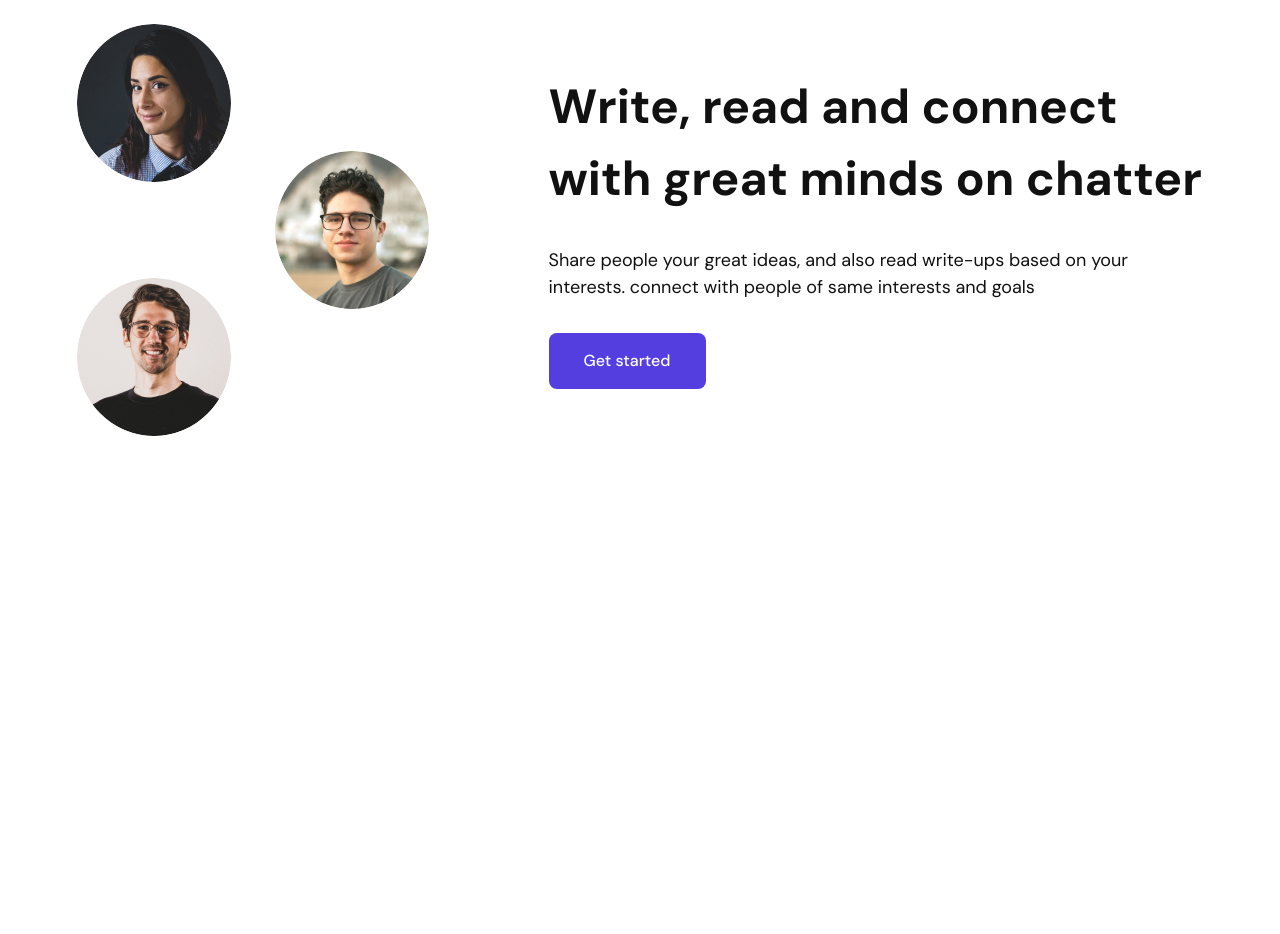
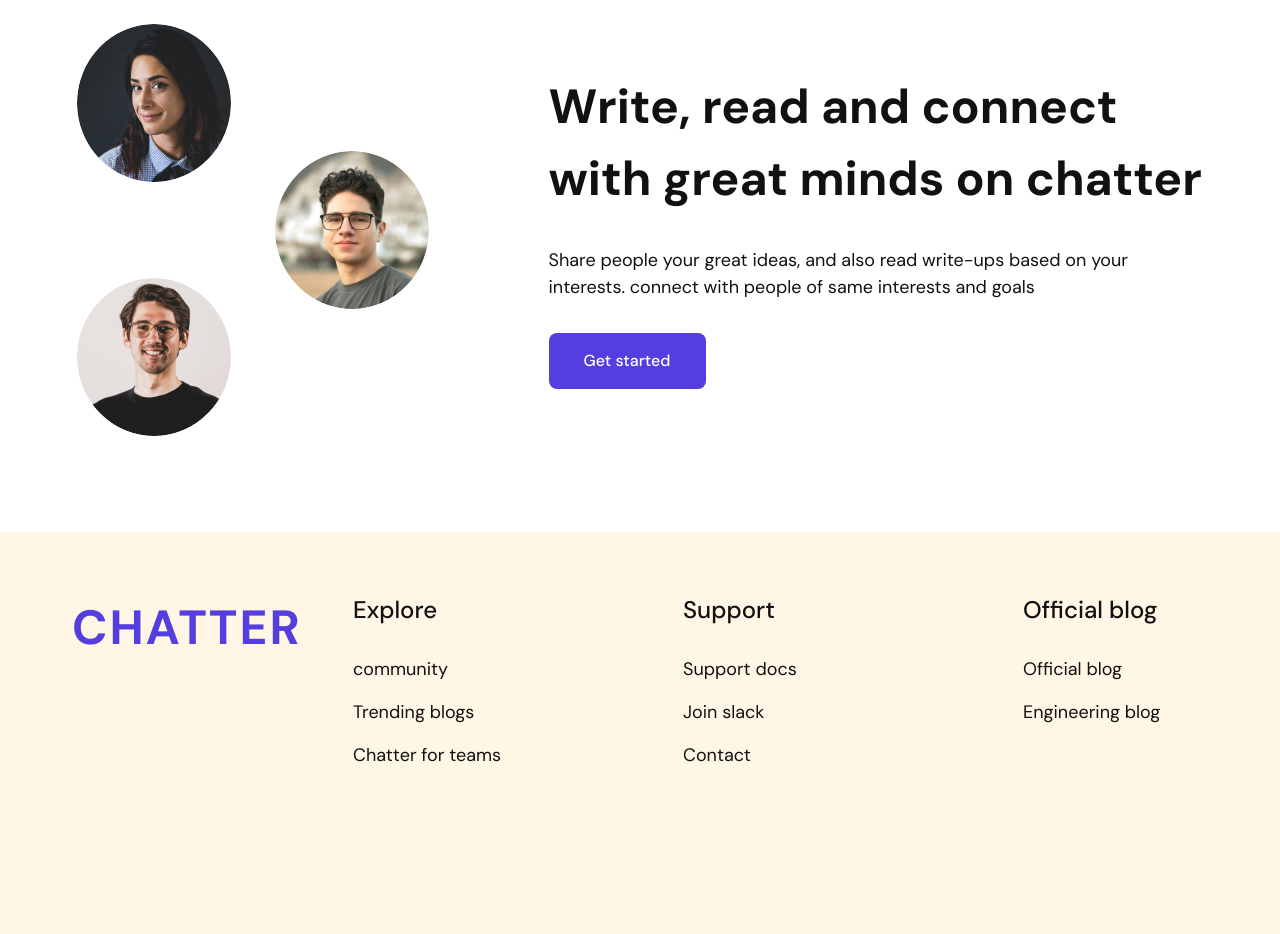
Before and after one commit to FolashadeBlessingBello/chatter, a plain HTML site: page index.html in a window 1280 px wide. Shown: the part 2646-3580 px from the top of the page. Before the commit the page ends 3082 px from the top, so only its background shows below. Drawn offline with Linux system fonts and the light colour scheme.

Commit message:
feat: add footer section

```diff
--- a/css/style.css
+++ b/css/style.css
@@ -393,3 +393,44 @@ body {
   font-size: 18px;
   line-height: 27px;
 }
+
+/* Footer */
+.footer {
+  margin-top: 96px;
+  padding-block: 60px;
+  min-height: 402px;
+  background-color: #ffedcc80;
+}
+
+.footer__inner {
+  display: grid;
+  grid-template-columns: 1fr 330px 340px 185px;
+  align-items: start;
+}
+
+.footer__heading {
+  font-size: 24px;
+  line-height: 36px;
+  font-weight: var(--fw-medium);
+}
+
+.footer__list {
+  display: flex;
+  flex-direction: column;
+  gap: 16px;
+  margin-top: 28px;
+  padding: 0;
+  list-style: none;
+}
+
+.footer__link {
+  font-size: 18px;
+  line-height: 27px;
+  color: inherit;
+  text-decoration: none;
+  transition: color 0.2s ease;
+}
+
+.footer__link:hover {
+  color: var(--color-primary);
+}
--- a/index.html
+++ b/index.html
@@ -1,23 +1,28 @@
-<!DOCTYPE html>
+<!doctype html>
 <html lang="en">
   <head>
-  <meta charset="UTF-8">
-  <meta name="viewport" content="width=device-width, initial-scale=1.0">
+    <meta charset="UTF-8" />
+    <meta name="viewport" content="width=device-width, initial-scale=1.0" />
     <title>chatter</title>
 
-    <link rel="preconnect" href="https://fonts.googleapis.com">
-<link rel="preconnect" href="https://fonts.gstatic.com" crossorigin>
-<link href="https://fonts.googleapis.com/css2?family=DM+Sans:ital,opsz,wght@0,9..40,100..1000;1,9..40,100..1000&display=swap" rel="stylesheet">
+    <link rel="preconnect" href="https://fonts.googleapis.com" />
+    <link rel="preconnect" href="https://fonts.gstatic.com" crossorigin />
+    <link
+      href="https://fonts.googleapis.com/css2?family=DM+Sans:ital,opsz,wght@0,9..40,100..1000;1,9..40,100..1000&display=swap"
+      rel="stylesheet"
+    />
 
-<link rel="icon" type="image/png" sizes="32x32" href="assets/favicon_io/favicon-32x32.png">
+    <link
+      rel="icon"
+      type="image/png"
+      sizes="32x32"
+      href="assets/favicon_io/favicon-32x32.png"
+    />
 
-
-<link rel="stylesheet" href="./css/style.css">
+    <link rel="stylesheet" href="./css/style.css" />
   </head>
   <body>
-
     <header class="header">
-
       <div class="header__inner container">
         <a href="#" class="logo">Chatter</a>
 
@@ -35,16 +40,19 @@
           <a href="#" class="btn btn--primary">Sign up</a>
         </div>
       </div>
-
     </header>
-
 
     <main>
       <section class="hero" id="home">
         <div class="container">
           <div class="hero__content">
-        <h1 class="hero__title">Welcome to Chatter: A Haven for Text-Based Content</h1>
-        <p class="hero__text">Unleash the Power of Words, Connect with Like-minded Readers and Writers</p>
+            <h1 class="hero__title">
+              Welcome to Chatter: A Haven for Text-Based Content
+            </h1>
+            <p class="hero__text">
+              Unleash the Power of Words, Connect with Like-minded Readers and
+              Writers
+            </p>
             <a href="#" class="btn btn--primary">Get started</a>
           </div>
         </div>
@@ -56,7 +64,14 @@
             <div class="about__content">
               <h2 class="about__title">About Chatter</h2>
               <p class="about__text">
-          Chatter is a multi-functional platform where authors and readers can have access to their own content. It aims to be a traditional bookworm’s heaven and a blog to get access to more text based content. Our vision is to foster an inclusive and vibrant community where diversity is celebrated. We encourage open-mindedness and respect for all individuals, regardless of their backgrounds or beliefs. By promoting dialogue and understanding, we strive
+                Chatter is a multi-functional platform where authors and readers
+                can have access to their own content. It aims to be a
+                traditional bookworm’s heaven and a blog to get access to more
+                text based content. Our vision is to foster an inclusive and
+                vibrant community where diversity is celebrated. We encourage
+                open-mindedness and respect for all individuals, regardless of
+                their backgrounds or beliefs. By promoting dialogue and
+                understanding, we strive
               </p>
             </div>
 
@@ -74,7 +89,11 @@
           <div class="why__header">
             <h2 class="why__title">Why you should join chatter</h2>
             <p class="why__text">
-        Our goal is to make writers and readers see our platform as their next heaven for blogging, ensuring ease in interactions, connecting with like-minded peers, have access to favorite content based on interests and able to communicate your great ideas with people
+              Our goal is to make writers and readers see our platform as their
+              next heaven for blogging, ensuring ease in interactions,
+              connecting with like-minded peers, have access to favorite content
+              based on interests and able to communicate your great ideas with
+              people
             </p>
           </div>
 
@@ -84,7 +103,11 @@
                 <img src="./assets/icons/analytics.svg" alt="" />
               </div>
               <h3 class="card__title">Analytics</h3>
-        <p class="card__text">Analytics to track the number of views, likes and comment and also analyze the performance of your articles over a period of time</p>
+              <p class="card__text">
+                Analytics to track the number of views, likes and comment and
+                also analyze the performance of your articles over a period of
+                time
+              </p>
             </li>
 
             <li class="card">
@@ -92,7 +115,10 @@
                 <img src="./assets/icons/social.svg" alt="" />
               </div>
               <h3 class="card__title">Social interactions</h3>
-        <p class="card__text">Users on the platform can interact with posts they like, comment and engage in discussions</p>
+              <p class="card__text">
+                Users on the platform can interact with posts they like, comment
+                and engage in discussions
+              </p>
             </li>
 
             <li class="card">
@@ -100,7 +126,10 @@
                 <img src="./assets/icons/content.svg" alt="" />
               </div>
               <h3 class="card__title">Content creation</h3>
-        <p class="card__text">Write nice and appealing with our in-built markdown, a rich text editor</p>
+              <p class="card__text">
+                Write nice and appealing with our in-built markdown, a rich text
+                editor
+              </p>
             </li>
           </ul>
         </div>
@@ -117,12 +146,17 @@
 
             <div class="testimonial__content">
               <blockquote class="testimonial__quote">
-          “Chatter has become an integral part of my online experience. As a user of this incredible blogging platform, I have discovered a vibrant community of individuals who are passionate about sharing their ideas and engaging in thoughtful discussions.”
+                “Chatter has become an integral part of my online experience. As
+                a user of this incredible blogging platform, I have discovered a
+                vibrant community of individuals who are passionate about
+                sharing their ideas and engaging in thoughtful discussions.”
               </blockquote>
 
               <p class="testimonial__author">
                 <span class="testimonial__name">Adebobola Muhydeen,</span>
-          <span class="testimonial__role">Software developer at Apple</span>
+                <span class="testimonial__role"
+                  >Software developer at Apple</span
+                >
               </p>
 
               <a href="#" class="btn btn--primary">Join chatter</a>
@@ -135,21 +169,69 @@
         <div class="container">
           <div class="cta__inner">
             <div class="cta__photos">
-        <img class="cta__photo cta__photo--one" src="./assets/images/cta-1.jpg" alt="" />
-        <img class="cta__photo cta__photo--two" src="./assets/images/cta-2.jpg" alt="" />
-        <img class="cta__photo cta__photo--three" src="./assets/images/cta-3.jpg" alt="" />
+              <img
+                class="cta__photo cta__photo--one"
+                src="./assets/images/cta-1.jpg"
+                alt=""
+              />
+              <img
+                class="cta__photo cta__photo--two"
+                src="./assets/images/cta-2.jpg"
+                alt=""
+              />
+              <img
+                class="cta__photo cta__photo--three"
+                src="./assets/images/cta-3.jpg"
+                alt=""
+              />
             </div>
 
             <div class="cta__content">
-        <h2 class="cta__title">Write, read and connect with great minds on chatter</h2>
-        <p class="cta__text">Share people your great ideas, and also read write-ups based on your interests. connect with people of same interests and goals</p>
+              <h2 class="cta__title">
+                Write, read and connect with great minds on chatter
+              </h2>
+              <p class="cta__text">
+                Share people your great ideas, and also read write-ups based on
+                your interests. connect with people of same interests and goals
+              </p>
               <a href="#" class="btn btn--primary">Get started</a>
             </div>
           </div>
         </div>
       </section>
+    </main>
+    <footer class="footer">
+  <div class="container">
+    <div class="footer__inner">
+      <a href="#" class="logo">Chatter</a>
 
-</main>
+      <nav class="footer__column" aria-label="Explore">
+        <h3 class="footer__heading">Explore</h3>
+        <ul class="footer__list">
+          <li><a href="#" class="footer__link">community</a></li>
+          <li><a href="#" class="footer__link">Trending blogs</a></li>
+          <li><a href="#" class="footer__link">Chatter for teams</a></li>
+        </ul>
+      </nav>
 
+      <nav class="footer__column" aria-label="Support">
+        <h3 class="footer__heading">Support</h3>
+        <ul class="footer__list">
+          <li><a href="#" class="footer__link">Support docs</a></li>
+          <li><a href="#" class="footer__link">Join slack</a></li>
+          <li><a href="#contact" class="footer__link">Contact</a></li>
+        </ul>
+      </nav>
+
+      <nav class="footer__column" aria-label="Official blog">
+        <h3 class="footer__heading">Official blog</h3>
+        <ul class="footer__list">
+          <li><a href="#" class="footer__link">Official blog</a></li>
+          <li><a href="#" class="footer__link">Engineering blog</a></li>
+        </ul>
+      </nav>
+    </div>
+  </div>
+</footer>
   </body>
 </html>
```
Lines whose indentation alone changed are shown as unchanged.
